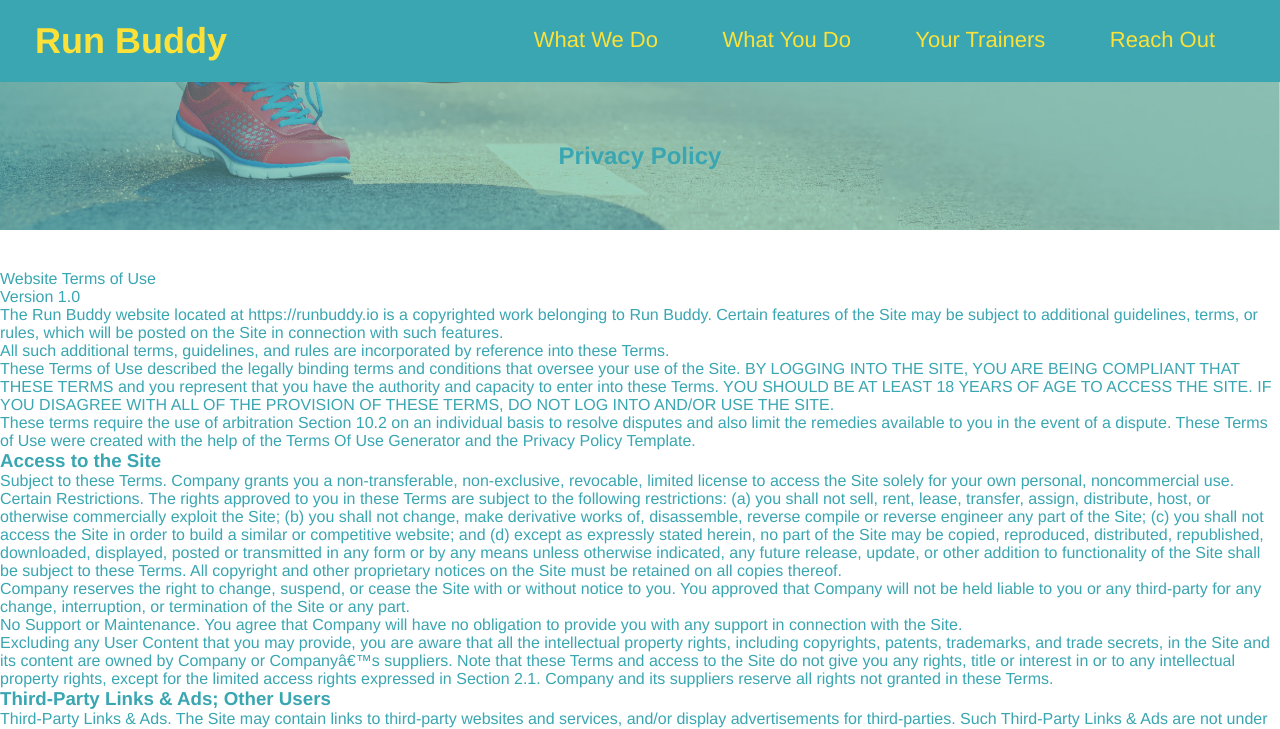
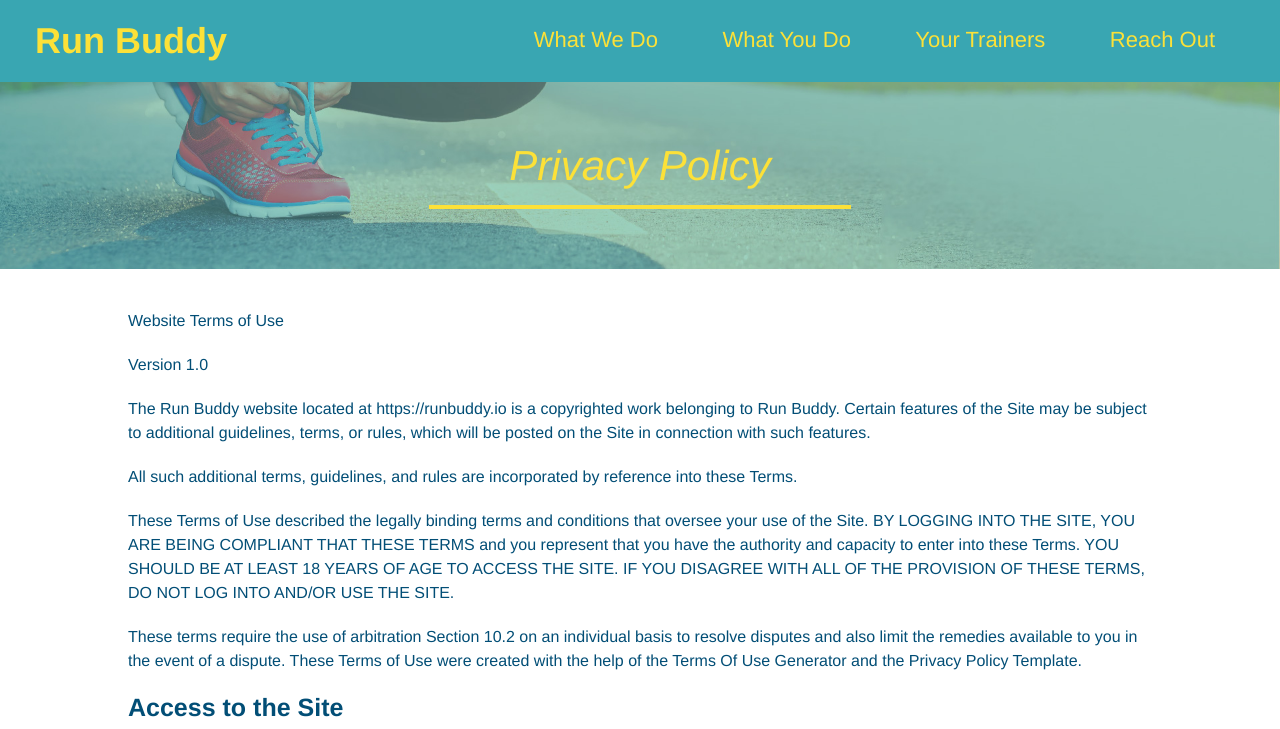
Before and after one commit to Rehtribution/1-run-buddy, a plain HTML site: page privacy-policy.html in a window 1280 px wide. Shown: the top 729 px of the page. Drawn offline with Linux system fonts and the light colour scheme.

Commit message:
privacy policy secondary css edits

```diff
--- a/assets/css/secondary-style.css
+++ b/assets/css/secondary-style.css
@@ -4,3 +4,39 @@
     text-align: center;
     margin-bottom: 40px;
   }
+
+  .page-title {
+    color: #fce138;
+    display: inline-block;
+    border-bottom: 4px solid #fce138;
+    padding: 0 80px 15px 80px;
+    font-weight: normal;
+    font-size: 42px;
+    font-style: italic;
+  }
+
+  .secondary-content {
+    width: 80%;
+    margin: 0 auto;
+    color: #024e76;
+  }
+
+  .secondary-content h3 {
+    font-size: 25px;
+    margin: 20px 0;
+  }
+
+  .secondary-content p {
+    font-size: 16px;
+    line-height: 1.5;
+    margin: 20px 0;
+  }
+
+  .secondary-content ul {
+    margin: 15px 20px;
+  }
+
+  .secondary-content li {
+    color: #39a6b2;
+    margin: 10px 0;
+  }
--- a/assets/css/style.css
+++ b/assets/css/style.css
@@ -73,6 +73,11 @@ section {
     background-size: cover;
     background-position: center;
     position: relative;
+  }
+
+  .hero-secondary {
+    background-color: black;
+    color: red;
   }
 /* Hero Style End */
 
--- a/privacy-policy.html
+++ b/privacy-policy.html
@@ -8,6 +8,7 @@
     <link rel="stylesheet" href="./assets/css/style.css" />
     <link rel="stylesheet" href="./assets/css/secondary-style.css" />
 </head>
+
 <body>
     <header>
         <h1>
@@ -462,12 +463,14 @@
       </p>
 
       </article>
+
+
     <!--footer-->
     <footer>
         <h2>❤️ Made with love by Run Buddy.</h2>
         <div>
-            <a>Read Our Privacy Policy</a><br />
-             &copy; 2019 Run Buddy, Inc.
+            <a href="#">Read Our Privacy Policy</a><br />
+            &copy; 2019 Run Buddy, Inc.
         <div>
     </footer>
 </body>
```
